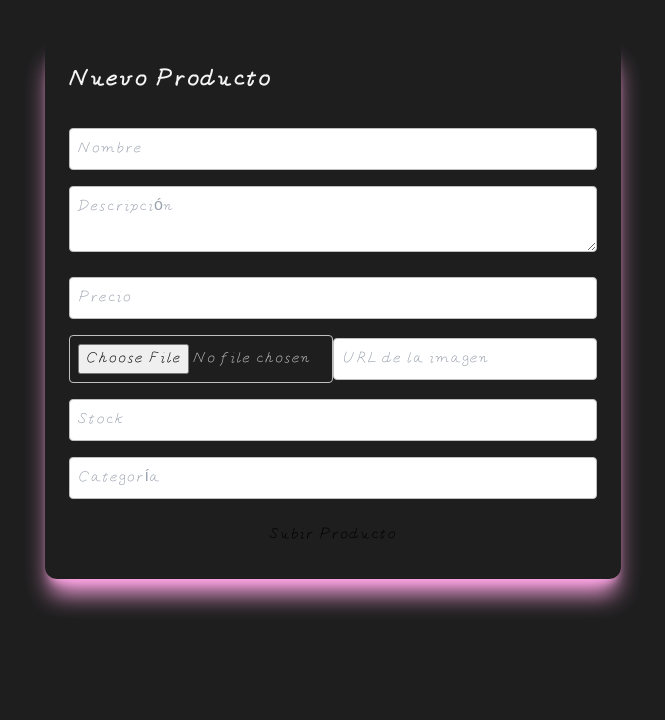
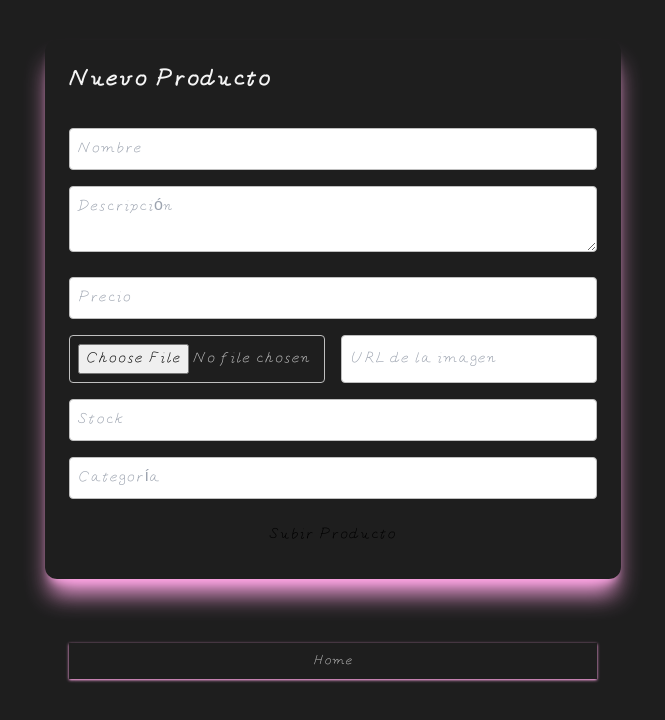
Before and after one commit to juan-ignacio-bisello/Serendipia, a React (Vite) app: page /product/add in a window 1280 px wide. Shown: the top 720 px of the page, without its empty margins (307-972 px from the left). Built offline with nearby package versions, Linux system fonts and the light colour scheme.

Commit message:
style for Admins

```diff
--- a/src/DB/firebaseConfig.js
+++ b/src/DB/firebaseConfig.js
@@ -3,20 +3,31 @@ import { initializeApp } from 'firebase/app';
 import { getAuth } from 'firebase/auth';
 import { getFirestore  } from 'firebase/firestore/lite';
 import { getStorage } from 'firebase/storage';
+import { getEnvVariables } from '../helpers';
 // TODO: Add SDKs for Firebase products that you want to use
 // https://firebase.google.com/docs/web/setup#available-libraries
+
+const {
+  APIKEY,
+  AUTHDOMAIN,
+  DATABASEURL,
+  PROJECTID,
+  STORAGEBUCKET,
+  MESSAGINGSENDERID,
+  APPID,
+  MEASUREMENTID } = getEnvVariables();
 
 // Your web app's Firebase configuration
 // For Firebase JS SDK v7.20.0 and later, measurementId is optional
 const firebaseConfig = {
-  apiKey: "AIzaSyCV-RydqhCDjr7OEJZb-cUKxCYvBUALVCQ",
-  authDomain: "serendipia-backend.firebaseapp.com",
-  databaseURL: "https://serendipia-backend-default-rtdb.firebaseio.com",
-  projectId: "serendipia-backend",
-  storageBucket: "serendipia-backend.firebasestorage.app",
-  messagingSenderId: "1081021373580",
-  appId: "1:1081021373580:web:1d353e2c4f6c41de3cafa9",
-  measurementId: "G-T3KRG7GJPX"
+  apiKey: APIKEY,
+  authDomain: AUTHDOMAIN,
+  databaseURL:DATABASEURL,
+  projectId: PROJECTID,
+  storageBucket: STORAGEBUCKET,
+  messagingSenderId: MESSAGINGSENDERID,
+  appId: APPID,
+  measurementId: MEASUREMENTID
 };
 
 // Initialize Firebase
--- a/src/auth/routes/AuthRoutes.jsx
+++ b/src/auth/routes/AuthRoutes.jsx
@@ -1,5 +1,5 @@
 import { Navigate, Route, Routes } from "react-router-dom"
-import { LoginPage, RegisterPage } from "..";
+import { LoginPage, RegisterPage } from "../";
 
 
 export const AuthRoutes = () => {
--- a/src/commerce/components/CartWidget.jsx
+++ b/src/commerce/components/CartWidget.jsx
@@ -10,7 +10,7 @@ export const CartWidget = () => {
   return (
     <div className='transition ease-in-out delay-150 duration-250 hover:-translate-y-1 hover:scale-110 inline-flex justify-end items-center pl-5 pt-5 max-w-20 pb-4' >
       <svg xmlns="http://www.w3.org/2000/svg" height="24px" viewBox="0 -960 960 960" width="24px" fill="#e8eaed"><path d="M280-80q-33 0-56.5-23.5T200-160q0-33 23.5-56.5T280-240q33 0 56.5 23.5T360-160q0 33-23.5 56.5T280-80Zm400 0q-33 0-56.5-23.5T600-160q0-33 23.5-56.5T680-240q33 0 56.5 23.5T760-160q0 33-23.5 56.5T680-80ZM246-720l96 200h280l110-200H246Zm-38-80h590q23 0 35 20.5t1 41.5L692-482q-11 20-29.5 31T622-440H324l-44 80h480v80H280q-45 0-68-39.5t-2-78.5l54-98-144-304H40v-80h130l38 80Zm134 280h280-280Z"/></svg>
-      <div className='inline-flex text-white pl-1'>
+      <div className='inline-flex text-White pl-1'>
         { displayCounter }
       </div>
     </div>
--- a/src/commerce/components/Navbar.jsx
+++ b/src/commerce/components/Navbar.jsx
@@ -1,6 +1,7 @@
 import { useNavigate } from 'react-router-dom';
 import { CartWidget } from './CartWidget';
 import { Logo } from './Logo';
+import { useAuthStore } from '../../hooks/useAuthStore';
 
 export const Navbar = () => {
 
@@ -13,6 +14,13 @@ export const Navbar = () => {
   const handleRegister = () => {
     navigate('/auth/register');
   };
+
+  const handlerAdmin = () => {
+    navigate('/product/add/*');
+  }
+
+
+  const { status } = useAuthStore();
 
   return (
     <div className='flex items-center justify-between  py-4 px-5'>
@@ -27,6 +35,17 @@ export const Navbar = () => {
           <button className='px-4 py-2'>Remeras</button>
           <button className='px-4 py-2'>Pantalones</button>
         </div>
+
+        {
+          ( status === 'authenticated-ADMIN' ) ? (
+            <div className='flex-1 flex justify-center sm:ml-4 items-center gap-x-4'>
+              <button className='px-4 py-2 ' onClick={ handlerAdmin }>
+                ADMIN
+              </button>
+            </div> )
+            : <div></div>
+        }
+
 
         <div className='flex-1 flex justify-end sm:ml-4 items-center gap-x-4'>
           <button
--- a/src/commerce/components/ProductForm.jsx
+++ b/src/commerce/components/ProductForm.jsx
@@ -2,8 +2,11 @@ import { useState } from 'react';
 import { addDoc, collection } from 'firebase/firestore/lite';
 import { FirebaseBD } from '../../DB/firebaseConfig';
 import { uploadImage } from '../../helpers';
+import { useNavigate } from 'react-router-dom';
 
 export const ProductForm = () => {
+
+  const navigate = useNavigate();
 
     const [formValues, setFormValues] = useState({
         name: '',
@@ -75,7 +78,12 @@ export const ProductForm = () => {
       );
     };
 
+    const handleHome = () => {
+      navigate('/');
+    };
+
   return (
+    <>
       <form onSubmit={handleSubmit} className="max-w-xl mx-auto bg-white p-6 rounded-xl shadow-xl shadow-Pink mt-10 space-y-4">
         <h2 className="text-2xl font-semibold mb-4 text-White">Nuevo Producto</h2>
 
@@ -108,6 +116,7 @@ export const ProductForm = () => {
           required
         />
 
+        <div className='flex justify-around gap-4'>
           <input
           type="file"
           name="imageFile"
@@ -124,6 +133,8 @@ export const ProductForm = () => {
           value={formValues.imageUrl}
           onChange={handleChange}
         />
+        </div>
+
 
         <input
           type="number"
@@ -153,5 +164,15 @@ export const ProductForm = () => {
           Subir Producto
         </button>
       </form>
+
+      <div className="max-w-xl mx-auto bg-white p-6 rounded-xl mt-10 space-y-4">
+        <button
+          className="flex px-4 py-2 w-full justify-center text-sm bg-Black text-Gray shadow shadow-Pink hover:shadow-lg hover:shadow-Pink"
+          onClick={ handleHome }>
+          Home
+        </button>
+      </div>
+    </>
+
   )
 }
--- /dev/null
+++ b/src/helpers/getEnvVariables.js
@@ -0,0 +1,15 @@
+
+
+export const getEnvVariables = () => {
+
+    return {
+        APIKEY: import.meta.env.VITE_APIKEY,
+        AUTHDOMAIN: import.meta.env.VITE_AUTHDOMAIN,
+        DATABASEURL: import.meta.env.VITE_DATABASEURL,
+        PROJECTID: import.meta.env.VITE_PROJECTID,
+        STORAGEBUCKET: import.meta.env.VITE_STORAGEBUCKET,
+        MESSAGINGSENDERID: import.meta.env.VITE_MESSAGINGSENDERID,
+        APPID: import.meta.env.VITE_APPID,
+        MEASUREMENTID: import.meta.env.VITE_MEASUREMENTID,
+    }
+}
--- a/src/helpers/index.js
+++ b/src/helpers/index.js
@@ -2,3 +2,4 @@
 
 export * from './uploadProduct';
 export * from './uploadImage';
+export * from './getEnvVariables';
--- a/src/routes/AppRouter.jsx
+++ b/src/routes/AppRouter.jsx
@@ -1,17 +1,11 @@
 import { Routes, Route, useLocation } from 'react-router-dom';
-import { useAuthStore } from '../hooks/useAuthStore';
 import { HomePage, ProductHandler } from '../commerce';
 import { AuthRoutes } from '../auth';
 import { AnimatePresence } from 'framer-motion';
 
 export const AppRouter = () => {
 
-    const { status } = useAuthStore();
     const location = useLocation();
-
-    // if ( status === 'checking' ) {
-    //     return <h3>Cargando...</h3>;
-    // }
 
     return (
         <AnimatePresence mode='wait'>
--- a/src/store/auth/authSlice.js
+++ b/src/store/auth/authSlice.js
@@ -3,7 +3,7 @@ import { createSlice } from '@reduxjs/toolkit';
 export const authSlice = createSlice({
     name: 'auth',
     initialState: {
-        status: 'not-authenticated',
+        status: 'not-authenticated',    // authenticated-ADMIN  -- authenticated -- not-authenticated -- checking
         uid: null,
         email: null,
         displayName: null,
```
Also changed, not shown: 1 other file (tests, documents, lock files or other folders). Lines whose indentation alone changed are shown as unchanged.
